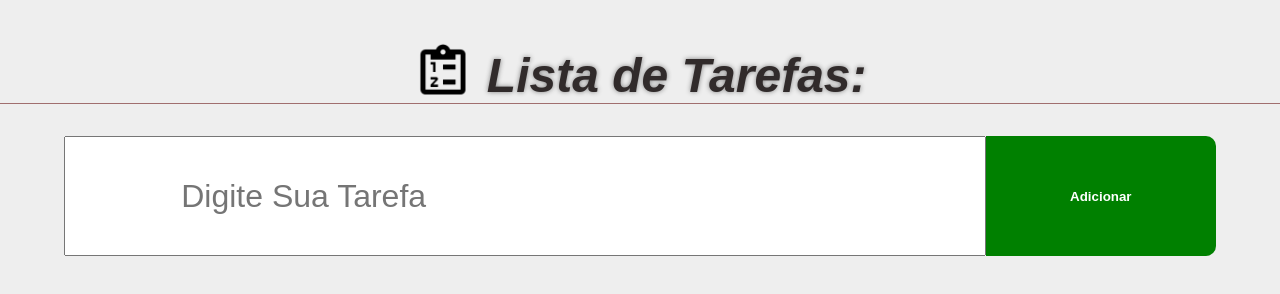
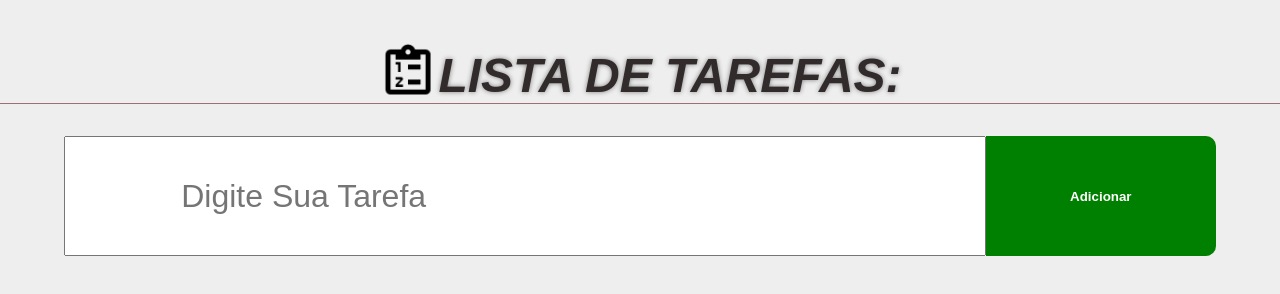
Before and after one commit to ArleyAndrey/Lista-de-tarefas, a plain HTML site: page index.html in a window 1280 px wide. Drawn offline with Linux system fonts and the light colour scheme.

Commit message:
Update index.html

```diff
--- a/index.html
+++ b/index.html
@@ -10,7 +10,7 @@
 </head>
 
 <body>
-    <h1> <img src="assets/img/clipboard-list-outline.png"> Lista de Tarefas:</h1>
+    <h1> <img src="assets/img/clipboard-list-outline.png">LISTA DE TAREFAS:</h1>
     <header>
         <input id="inputTarefa" type="text" placeholder="Digite Sua Tarefa">
         <button id="btn-add" class="add">Adicionar</button>
```
